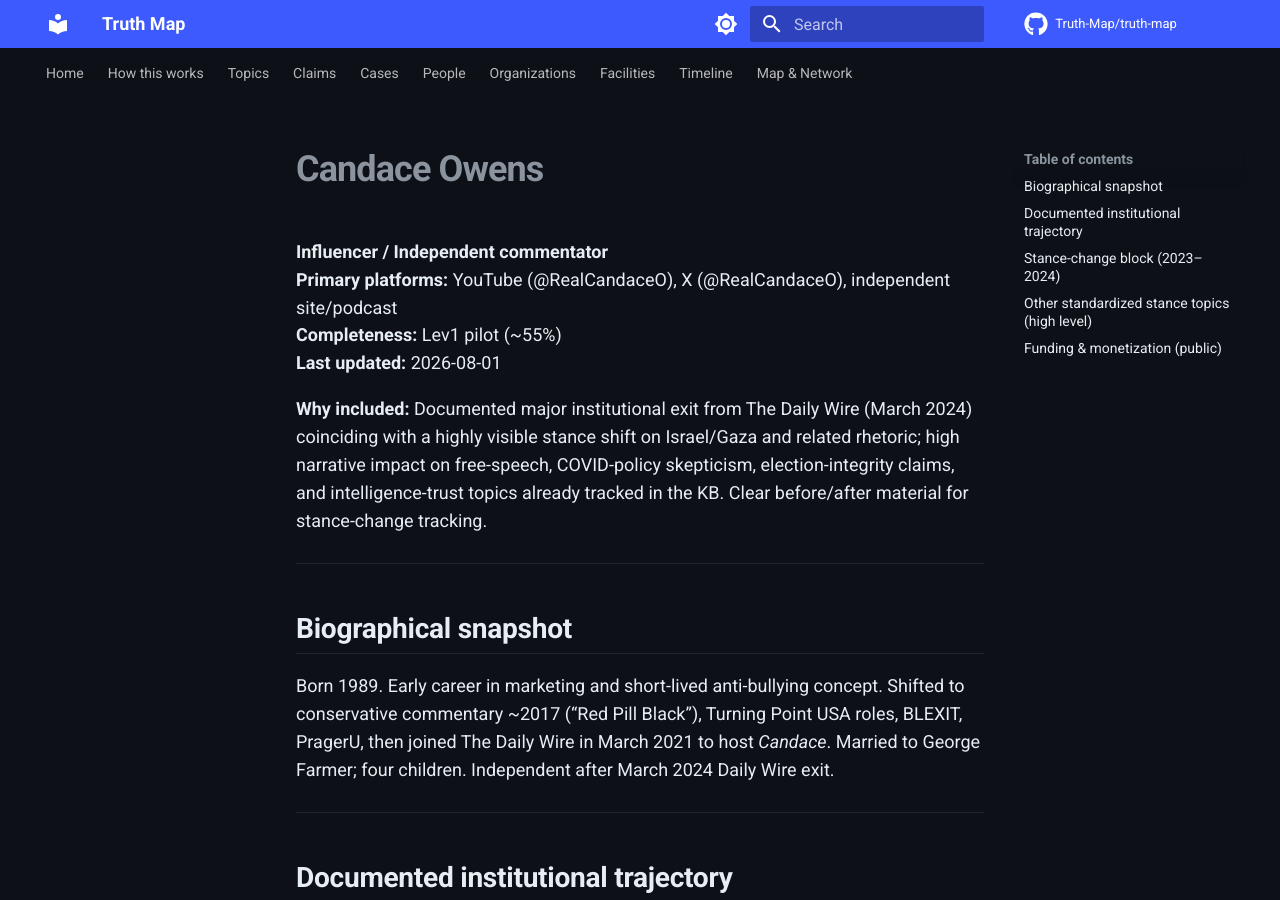
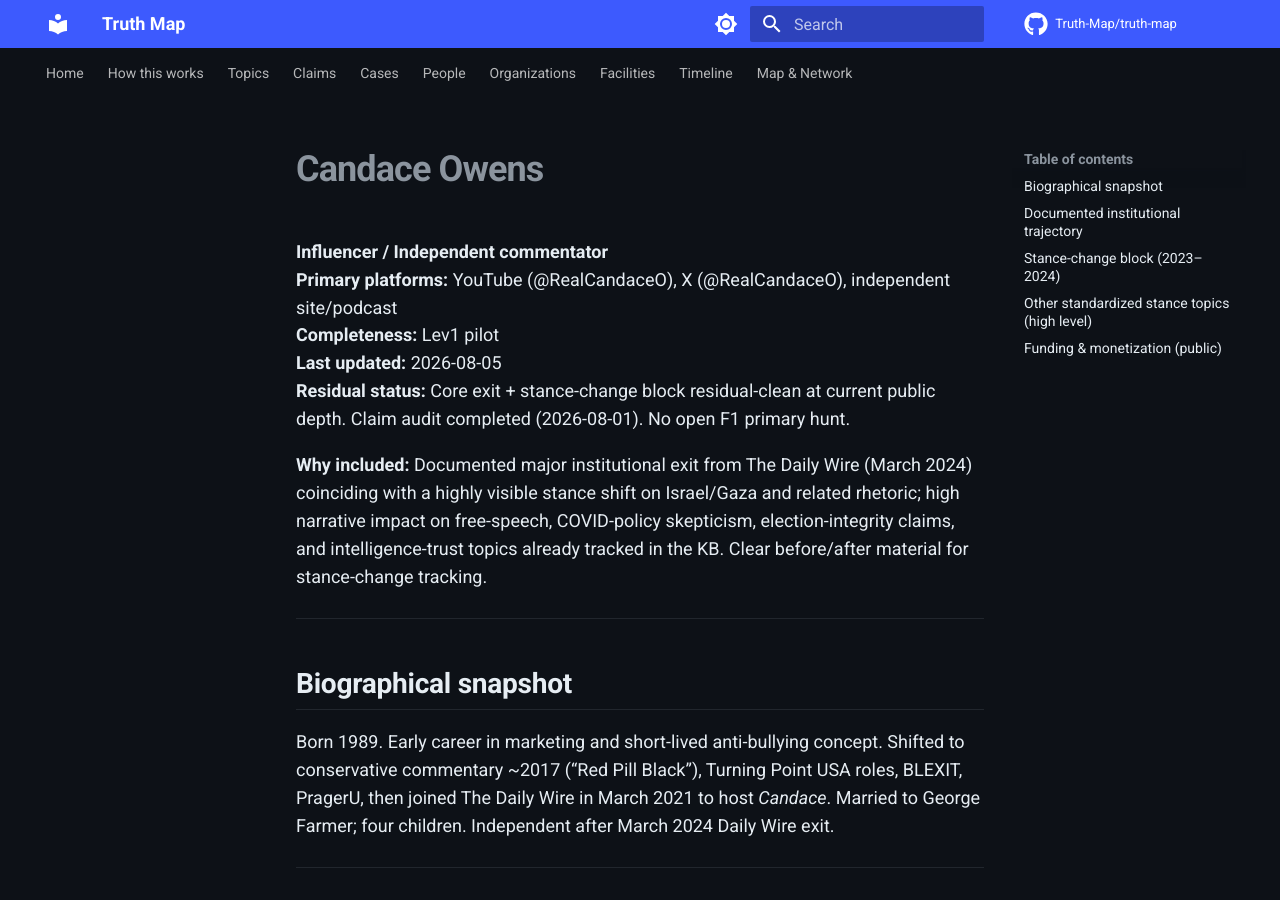
Before and after one commit to BnBCleaners/truth-map, an MkDocs documentation site: the page built from docs/people/candace-owens.md, in a window 1280 px wide and 900 px high. Built offline with MkDocs 1.6.1 and Material for MkDocs 9.7.7, drawn with Linux system fonts in a browser that asks for light colours; comment, search, counter and statistics services are not loaded.

Commit message:
Public residual-status sweep: Candace Owens — add residual status + evidence window

```diff
--- a/docs/people/candace-owens.md
+++ b/docs/people/candace-owens.md
@@ -2,8 +2,9 @@
 
 **Influencer / Independent commentator**
 **Primary platforms:** YouTube (@RealCandaceO), X (@RealCandaceO), independent site/podcast
-**Completeness:** Lev1 pilot (~55%)
-**Last updated:** 2026-08-01
+**Completeness:** Lev1 pilot
+**Last updated:** 2026-08-05
+**Residual status:** Core exit + stance-change block residual-clean at current public depth. Claim audit completed (2026-08-01). No open F1 primary hunt.
 
 **Why included:** Documented major institutional exit from The Daily Wire (March 2024) coinciding with a highly visible stance shift on Israel/Gaza and related rhetoric; high narrative impact on free-speech, COVID-policy skepticism, election-integrity claims, and intelligence-trust topics already tracked in the KB. Clear before/after material for stance-change tracking.
 
```
